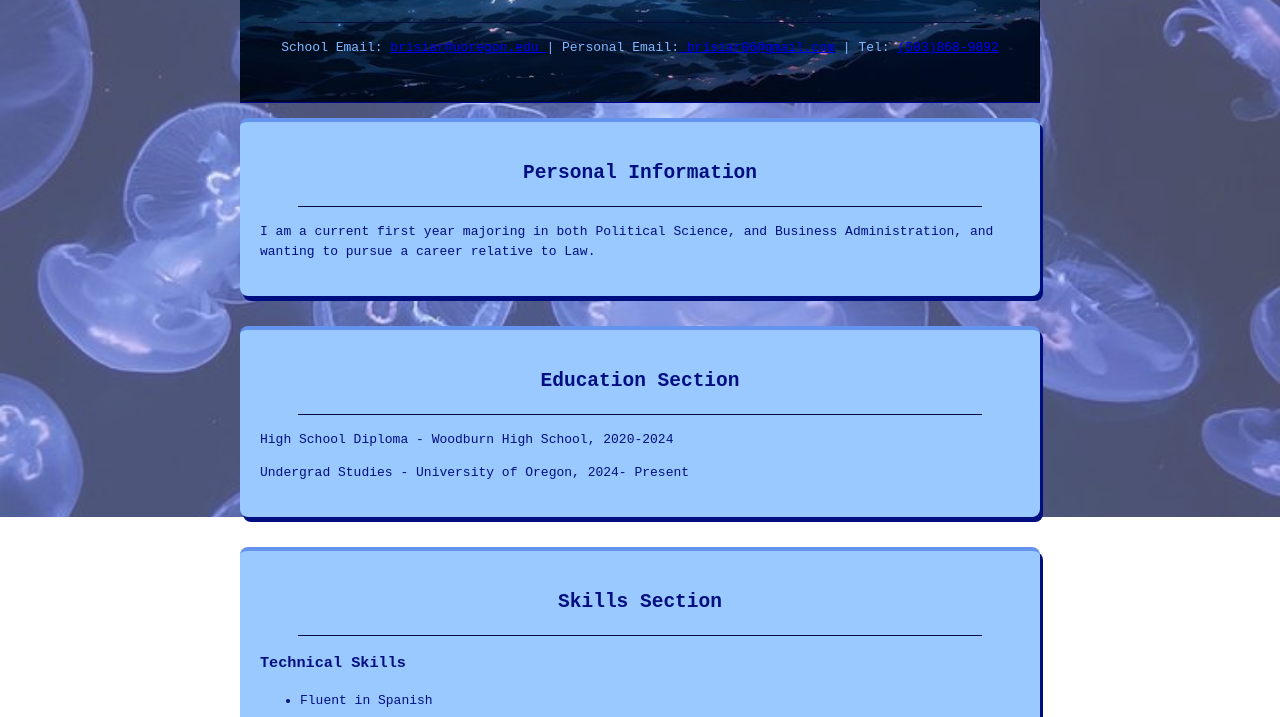
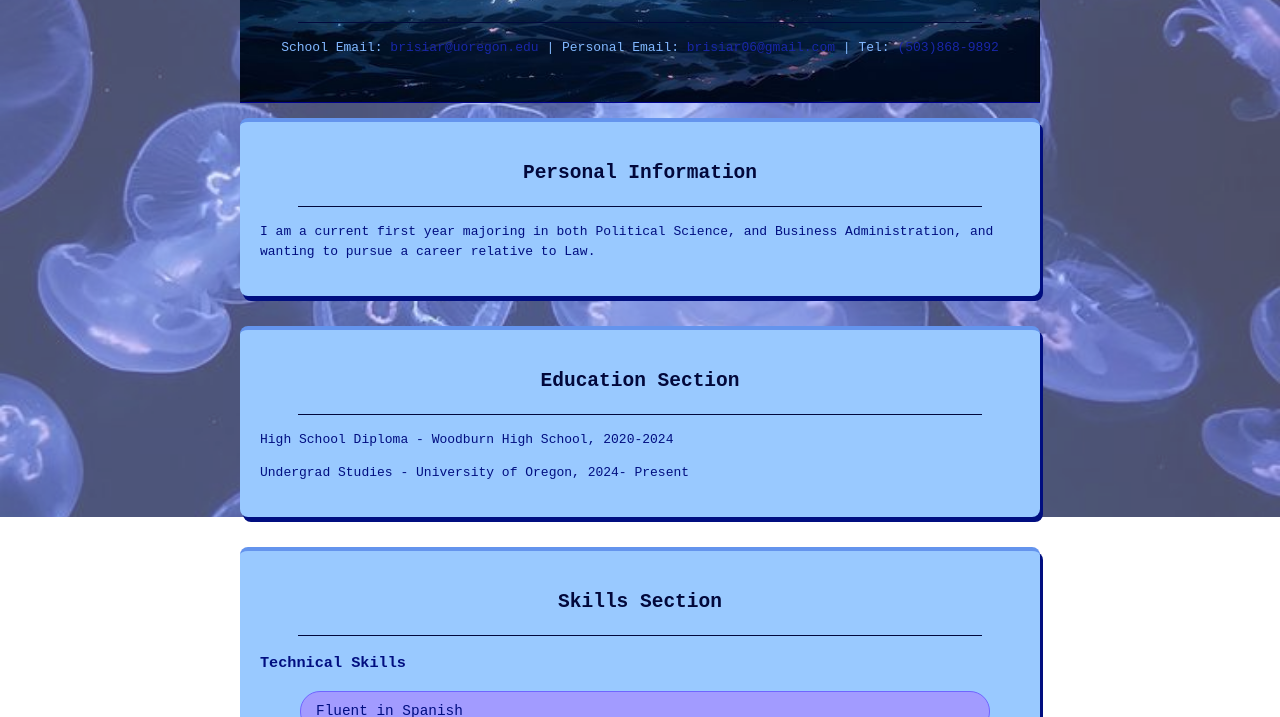
Before and after one commit to bramos00/bramos00.github.io, a plain HTML site: page index.html in a window 1280 px wide. Shown: the part 283-1000 px from the top of the page. Drawn offline with Linux system fonts and the light colour scheme.

Commit message:
Add files via upload

```diff
--- a/index.html
+++ b/index.html
@@ -11,7 +11,7 @@
     </head>
     <body>
     <header>
-        <img src="image0.JPG" alt="Profile pic">
+        <img src="image0.JPG" alt="profile-image">
         <h1>Brisia Ramos</h1>
 
    <hr>
--- a/style.css
+++ b/style.css
@@ -44,20 +44,14 @@ unicode-bidi: isolate;
     }
 
 
+   img {
+      border-radius: 50%;
+      width: 150px;
+      height: 150px;
+      object-fit: cover;
+      border: 3px solid rgb(20, 43, 105);
+      margin-bottom: 15px;}
 
-
-
-
-
-    img{
-       border-radius: 50%;
-
-       width: 150px;
-       height: 150px;
-       object-fit: cover;
-       border: 3px solid rgb(20, 43, 105);
-       margin-bottom: 15px;
-    }
    header {
       color: rgb(130, 184, 255);
     text-align: center;
@@ -74,6 +68,7 @@ unicode-bidi: isolate;
 
 h2 {
    text-align: center;
+   color: #02083b;
 }
 
 hr{ border: none;
@@ -81,3 +76,55 @@ hr{ border: none;
    background: #02083b;
    width: 90%;
    margin: 15px auto;}
+
+
+
+a{
+   color: #1927a8;
+   text-decoration: none;
+   transition: color 0.2s;
+}
+
+a:hover{
+   color: #8a93e6;
+   text-decoration: underline;
+}
+
+a:visited{
+   color: #3a00cc;
+}
+
+li:hover{
+color: #450ce2;
+transform: translateY(-3px);
+}
+
+li{
+   margin-bottom: 5px;
+   transition: transform 0.2s ease, color 0.2s ease;
+}
+ul{
+   flex-wrap: wrap;
+   display: flex;
+   margin-bottom: 20px;
+list-style-type: none;
+gap:5px;
+margin-left: 0;
+margin-right: 30px;
+justify-content: space-evenly;
+align-items: stretch;
+flex-direction: row;
+flex-basis: 150px;
+box-sizing: border-box;
+
+}
+
+
+li{
+   flex: 1 1;
+   background-color:rgb(162, 155, 255) ;
+   padding: 8px 15px;
+   border-radius: 20px;
+   font-size: 0.9rem;
+   border: 1px solid rgb(111, 101, 255);
+}
```
